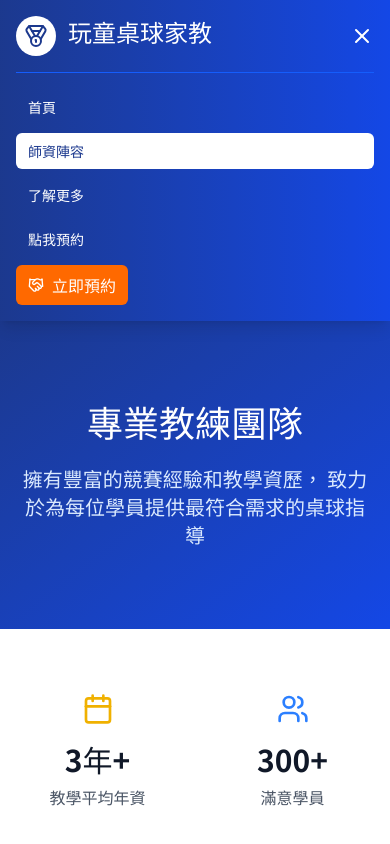
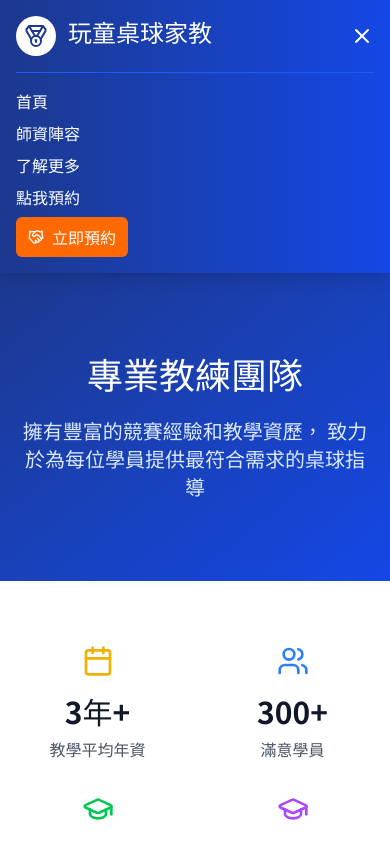
Before and after one commit to pp-dream/website, a React (Vite) app: page /website/about in a window 390 px wide. Both pictures are taken after a click on the button 362 px from the left and 36 px from the top of the page. Shown: the top 844 px of the page. Built offline with nearby package versions, Linux system fonts and the light colour scheme; a web font is replaced by a local one.

Commit message:
改了首頁文字

```diff
--- a/src/components/Header.tsx
+++ b/src/components/Header.tsx
@@ -64,20 +64,27 @@ const Header: React.FC = () => {
         {isMenuOpen && (
           <div className="md:hidden py-4 border-t border-blue-600">
             <nav className="flex flex-col space-y-2">
-              {navItems.map((item) => (
-                <Link
-                  key={item.path}
-                  to={item.path}
-                  className={`px-3 py-2 rounded-md text-sm font-medium transition-colors duration-200 ${
-                    isActive(item.path)
-                      ? 'bg-white text-blue-900'
-                      : 'text-white hover:bg-blue-600'
-                  }`}
-                  onClick={() => setIsMenuOpen(false)}
-                >
-                  {item.label}
-                </Link>
-              ))}
+             {navItems.map((item) =>
+  item.path.startsWith("http") ? (
+    <a
+  href="https://page.line.me/845qnobd"
+  target="_blank"
+  rel="noopener noreferrer"
+  className="px-3 py-2 rounded-md text-sm text-white hover:bg-blue-600"
+>
+  加入官方LINE
+</a>
+
+  ) : (
+    <Link
+      to={item.path}
+      key={item.path}
+      className="..."
+    >
+      {item.label}
+    </Link>
+  )
+)}
               <Link
                 to="/booking"
                 className="bg-orange-500 hover:bg-orange-600 text-white px-3 py-2 rounded-md font-medium transition-colors duration-200 flex items-center space-x-2 w-fit"
```
